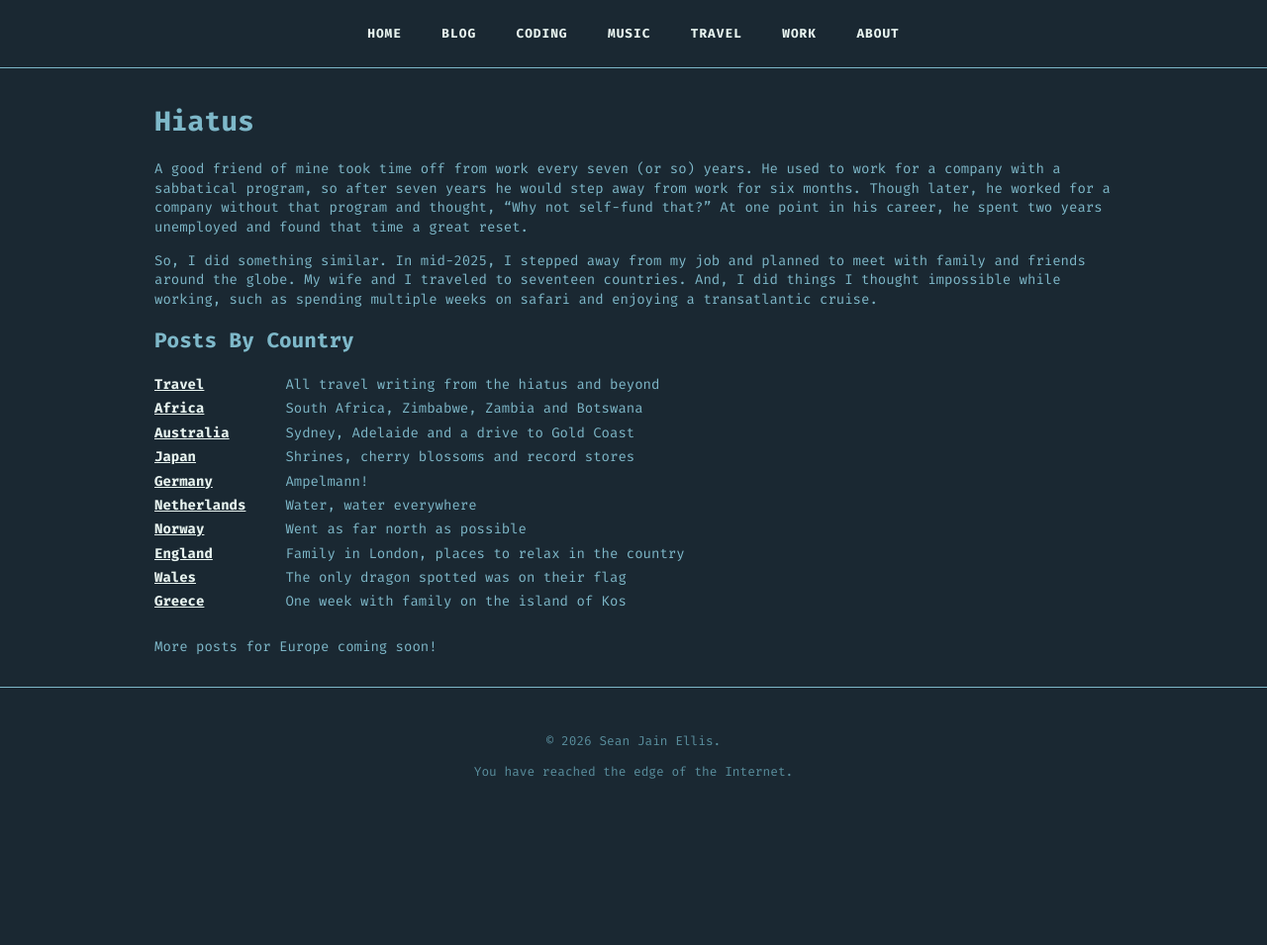
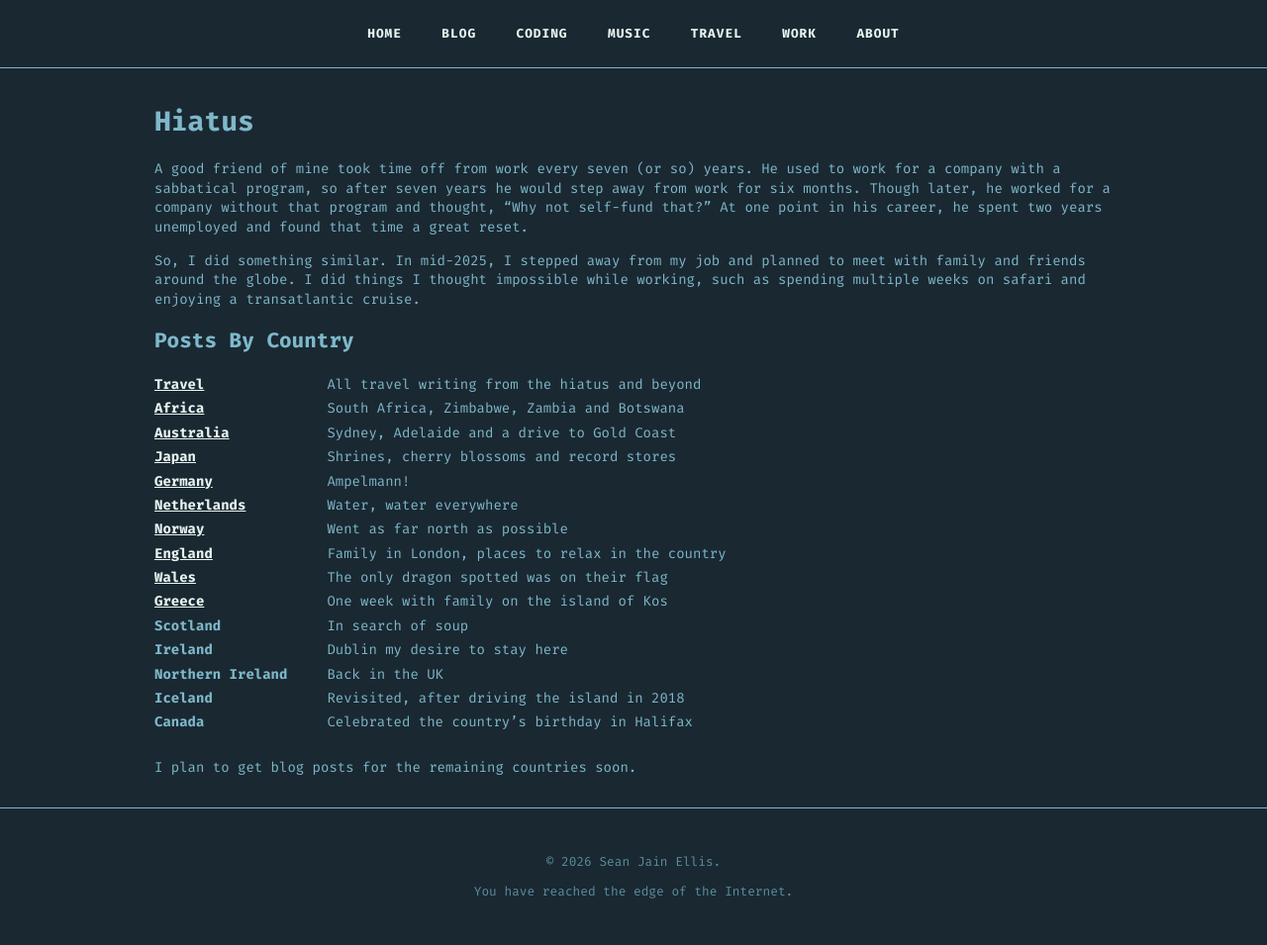
Before and after one commit to bandarji/bandarji.github.io, a Jekyll site: the page built from hiatus.md, in a window 1280 px wide. Shown: the whole page at 99% size. Built offline with Jekyll 4.4.1, drawn with Linux system fonts in a browser that asks for light colours; our own code applies the rules of GitHub Pages for plain Markdown files; before the commit the page ends 900 px from its top, so only the background shows below that.

Commit message:
chore: list the 17 countries visited during hiatus

```diff
--- a/hiatus.md
+++ b/hiatus.md
@@ -15,10 +15,9 @@ point in his career, he spent two years unemployed and found that time a great
 reset.
 
 So, I did something similar. In mid-2025, I stepped away from my job and
-planned to meet with family and friends around the globe. My wife and I
-traveled to seventeen countries. And, I did things I thought impossible while
-working, such as spending multiple weeks on safari and enjoying a
-transatlantic cruise.
+planned to meet with family and friends around the globe. I did things I
+thought impossible while working, such as spending multiple weeks on safari
+and enjoying a transatlantic cruise.
 
 ## Posts By Country
 
@@ -34,9 +33,14 @@ transatlantic cruise.
 | **[England][england]** | Family in London, places to relax in the country |
 | **[Wales][wales]** | The only dragon spotted was on their flag |
 | **[Greece][greece]** | One week with family on the island of Kos |
+| **Scotland** | In search of soup |
+| **Ireland** | Dublin my desire to stay here |
+| **Northern Ireland** | Back in the UK  |
+| **Iceland** | Revisited, after driving the island in 2018 |
+| **Canada** | Celebrated the country's birthday in Halifax |
 {:.home-links}
 
-More posts for Europe coming soon!
+I plan to get blog posts for the remaining countries soon.
 
 [travel]: /categories/travel/
 [africa]: /categories/africa/
```
